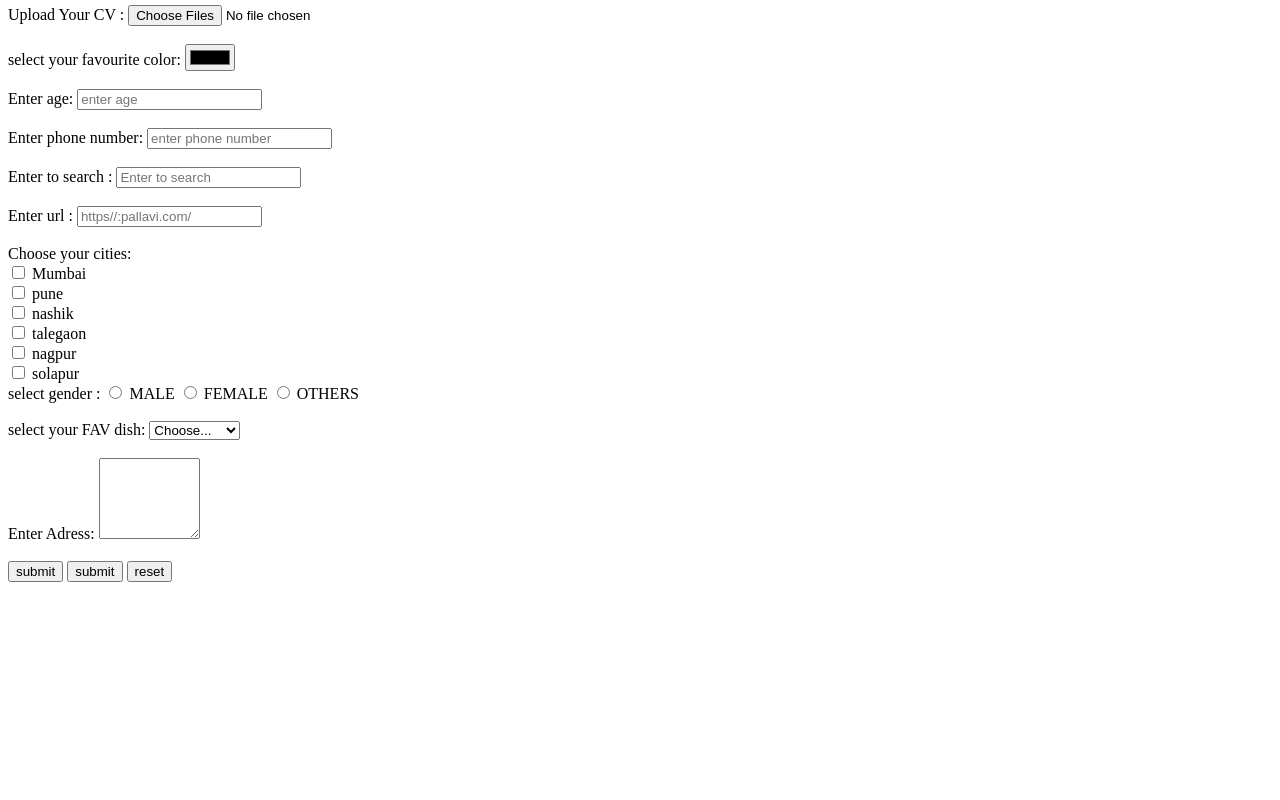
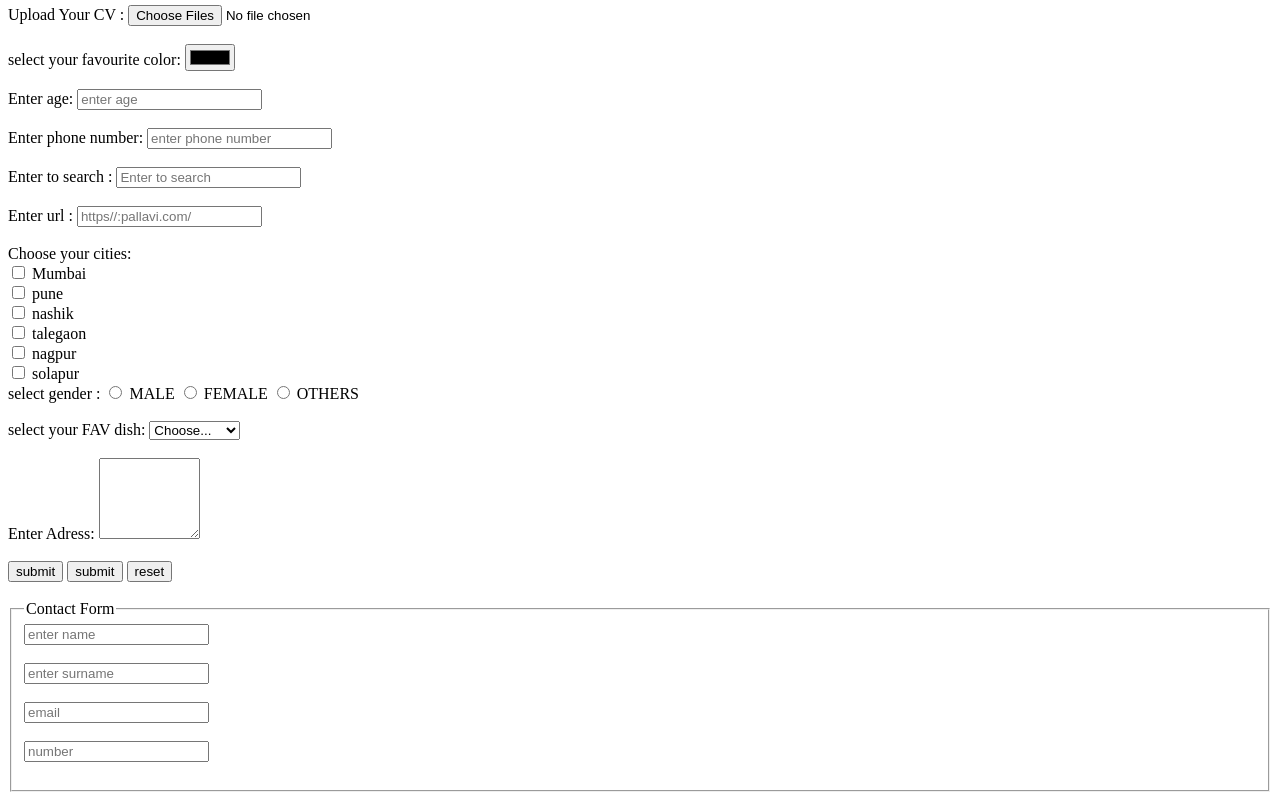
Before and after one commit to pallaviugale/learning_html, a plain HTML site: page input_types.html in a window 1280 px wide. Shown: the part 457-1257 px from the top of the page. Before the commit the page ends 1047 px from the top, so only its background shows below. Drawn offline with Linux system fonts and the light colour scheme.

Commit message:
some changes

```diff
--- a/input_types.html
+++ b/input_types.html
@@ -88,8 +88,19 @@
 
          <input type="submit" value="submit">
          <input type="button" value="submit">
-         <input type="reset" value="reset">
+         <input type="reset" value="reset"><br><br>
 
  </form>
+
+ <fieldset>
+    <legend>Contact Form</legend>
+    <form>
+        <input type="text "placeholder="enter name"><br><br>
+        <input type="text "placeholder="enter surname"><br><br>
+        <input type="email "placeholder="email "><br><br>
+        <input type="text "placeholder="number"><br><br>
+
+    </form>
+ </fieldset>
 </body>
 </html>
```
